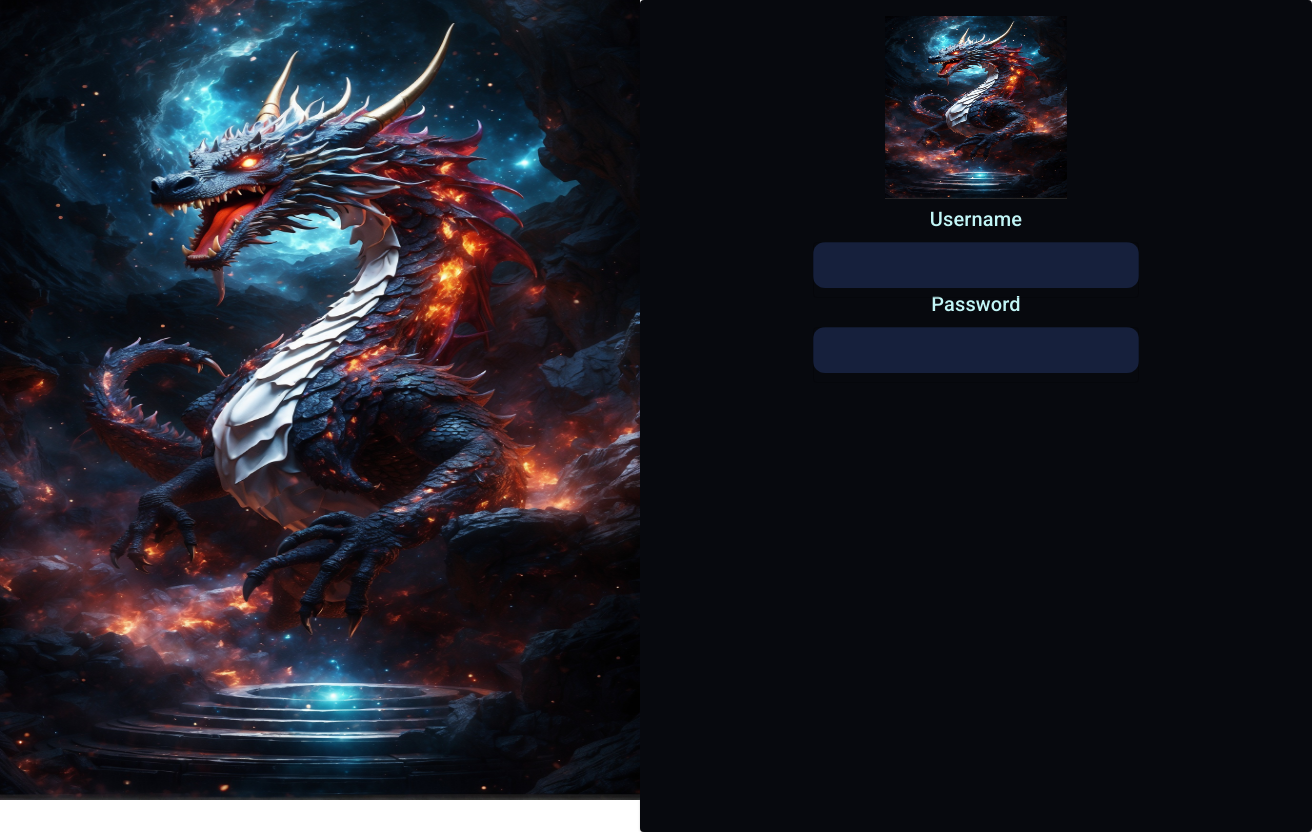
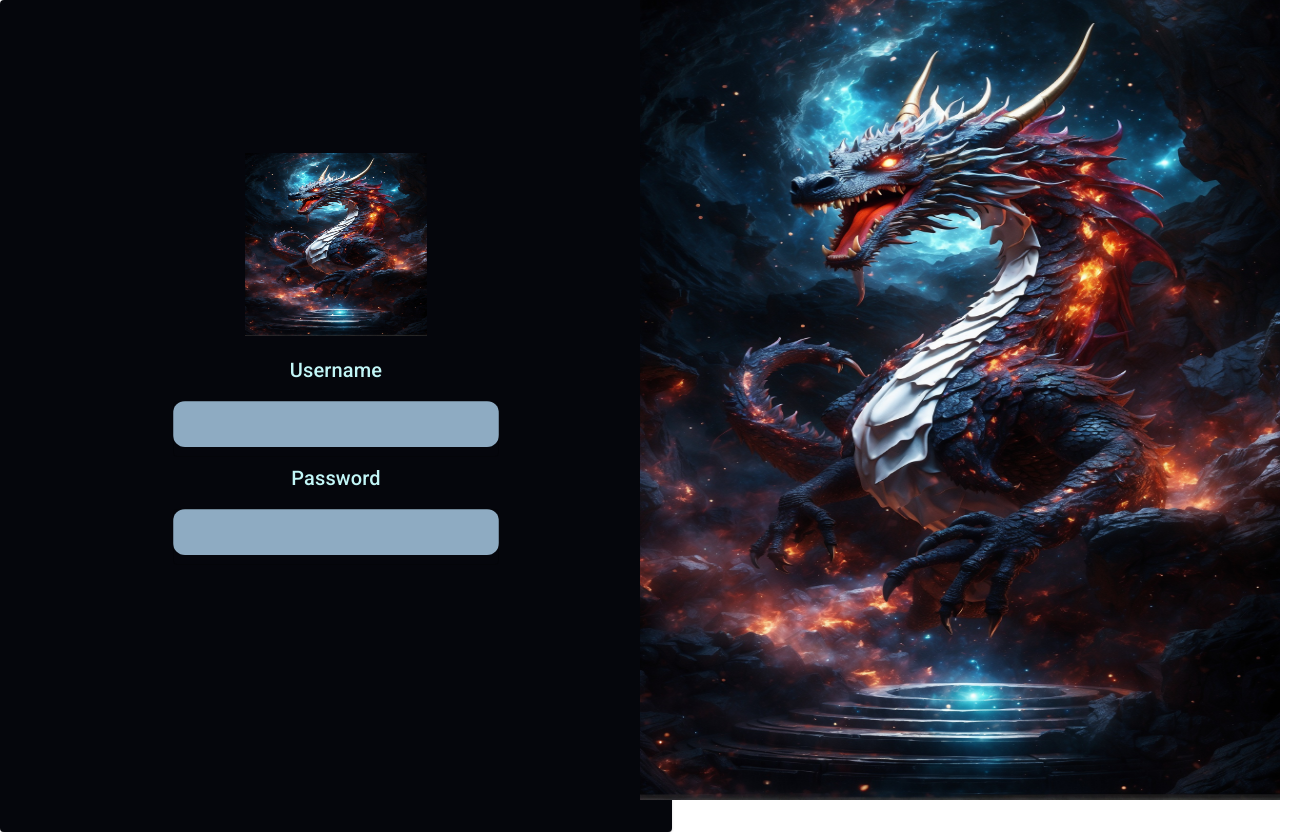
Before and after one commit to Luanh03/Betting-App, a React (Create React App) app: page /login in a window 1280 px wide. Shown: the whole page, 1312 px wide, since content can reach past the window. Built offline with nearby package versions, Linux system fonts and the light colour scheme.

Commit message:
Insert login

```diff
--- a/package.json
+++ b/package.json
@@ -12,7 +12,7 @@
     "@testing-library/jest-dom": "^5.17.0",
     "@testing-library/react": "^13.4.0",
     "@testing-library/user-event": "^13.5.0",
-    "axios": "^1.6.5",
+    "axios": "^1.6.7",
     "react": "^18.2.0",
     "react-dom": "^18.2.0",
     "react-redux": "^9.1.0",
--- a/src/components/ItemLogin.js
+++ b/src/components/ItemLogin.js
@@ -2,7 +2,7 @@ import Paper from "@mui/material/Paper";
 import { experimentalStyled as styled } from '@mui/material/styles';
 
 export const Item = styled(Paper)
-(({ theme }) => ({backgroundColor: "#07090E",
+(({ theme }) => ({backgroundColor: "#05060c",
 padding: theme.spacing(2),
 textAlign: 'center',
 color: theme.palette.text.secondary,
--- a/src/containers/login.js
+++ b/src/containers/login.js
@@ -4,6 +4,7 @@ import Box from "@mui/material/Box";
 import Grid from "@mui/material/Grid";
 import TextField from "@mui/material/TextField";
 import { experimentalStyled as styled } from '@mui/material/styles';
+import Button from "@mui/material/Button";
 import identidade from "../images/identidade.jpg"
 import { useNavigate } from 'react-router-dom';
 import { RemoveScroll } from 'react-remove-scroll';
@@ -13,8 +14,10 @@ export default function Login(){
     const navigate = useNavigate();
     const [email, setEmail] = React.useState("");
     const [password, setPassword] = React.useState("");
-    console.log(email);
-    console.log(password);
+
+    const handleLogin = () => {
+        alert('username: ${emai} password: ${password}');
+    };
 
     return(
         <React.Fragment>
@@ -22,22 +25,23 @@ export default function Login(){
                 <Box sx={{ flexGrow: 1 }}>
                     <Grid container columns={{ xs: 4, sm: 8, md:12}}>
                         <Grid item md={6} sx={{
-                            position:'absolute',
                             right:'0',
                             top:'0',
                             width:'100%',
                             height:'100vh'}}>
-                            <Item container marginTop={27}>
+                            <Item>
                                     <img src={identidade} style={{width: '182px',
                                     height: '183px',
                                     WebkitMaskPositionX: '255PX',
-                                    WebKitMaskPositionY: '110px'
+                                    WebKitMaskPositionY: '110px',
+                                    marginTop: '137px'
                                     }}/>
 
                                 <Typography
                                     variant="h6"
                                     gutterBottom sx={{ color: "#C2F6F7",
-                                    fontsize: '32px'}}>
+                                    fontsize: '32px',
+                                    margin: '14px'}}>
                                         Username
                                 </Typography>
 
@@ -48,13 +52,15 @@ export default function Login(){
                                     sx={{ width:'326px',
                                         height:'46px',
                                         borderRadius:'12px',
-                                        backgroundColor: "#16203C"}}
+                                        backgroundColor: "#8eabc2",
+                                        margin:'1px'}}
                                     onChange={(e) => setEmail(e.target.value)}/>
 
                                 <Typography
                                     variant="h6"
                                     gutterBottom sx={{ color: "#C2F6F7",
-                                    fontsize: '32px'}}>
+                                    fontsize: '32px',
+                                    margin:'14px'}}>
                                         Password
                                 </Typography>
 
@@ -65,12 +71,12 @@ export default function Login(){
                                     sx={{ width:'326px',
                                         height:'46px',
                                         borderRadius:'12px',
-                                        backgroundColor: "#16203C"}}
-                                    onChange={(e) => setPassword(e.target.value)}/>
+                                        backgroundColor: "#8eabc2",
+                                        margin:'1px'}}
+                                    onChange={(e) => setPassword(e.target.value)} />
                             </Item>
                         </Grid>
                         <Grid item md={6} sx={{
-                            position:'absolute',
                             left:'0',
                             top:'0',
                             width:'100%',
```
Also changed, not shown: 1 other file (tests, documents, lock files or other folders).
